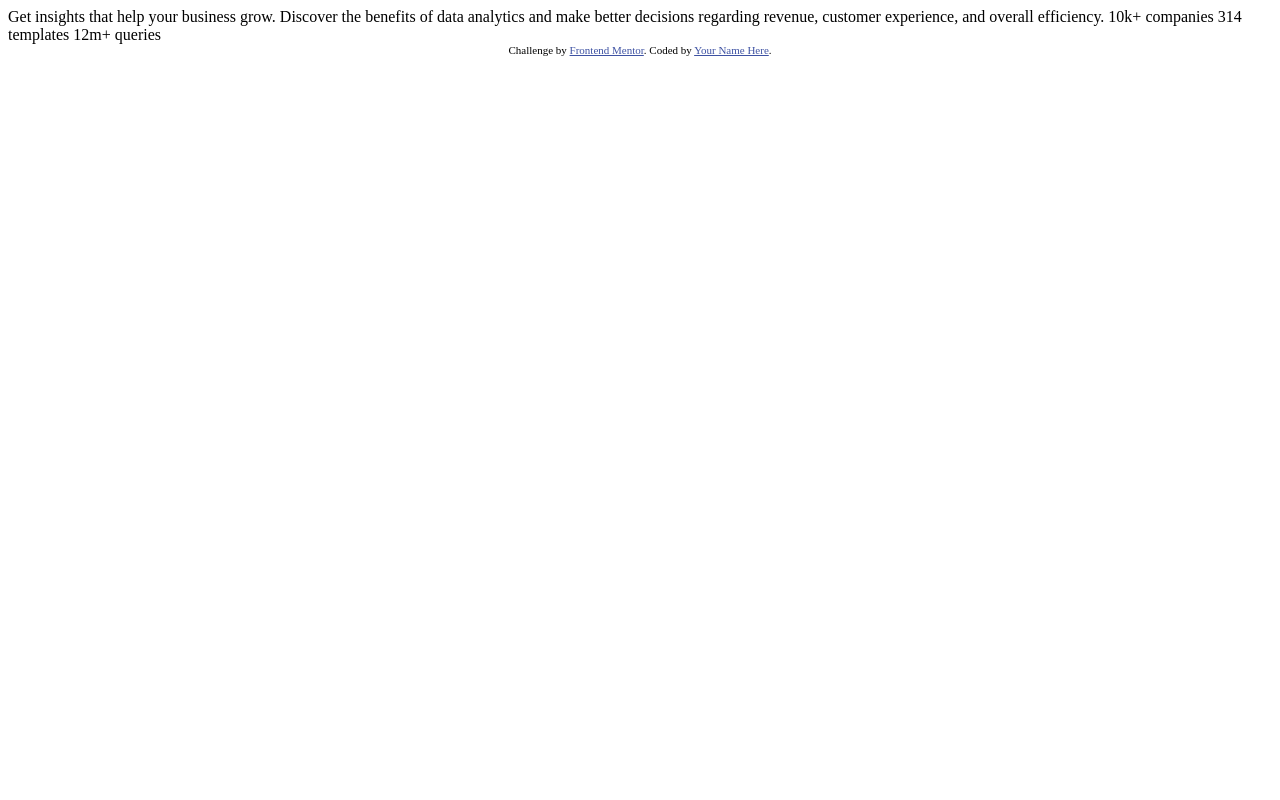
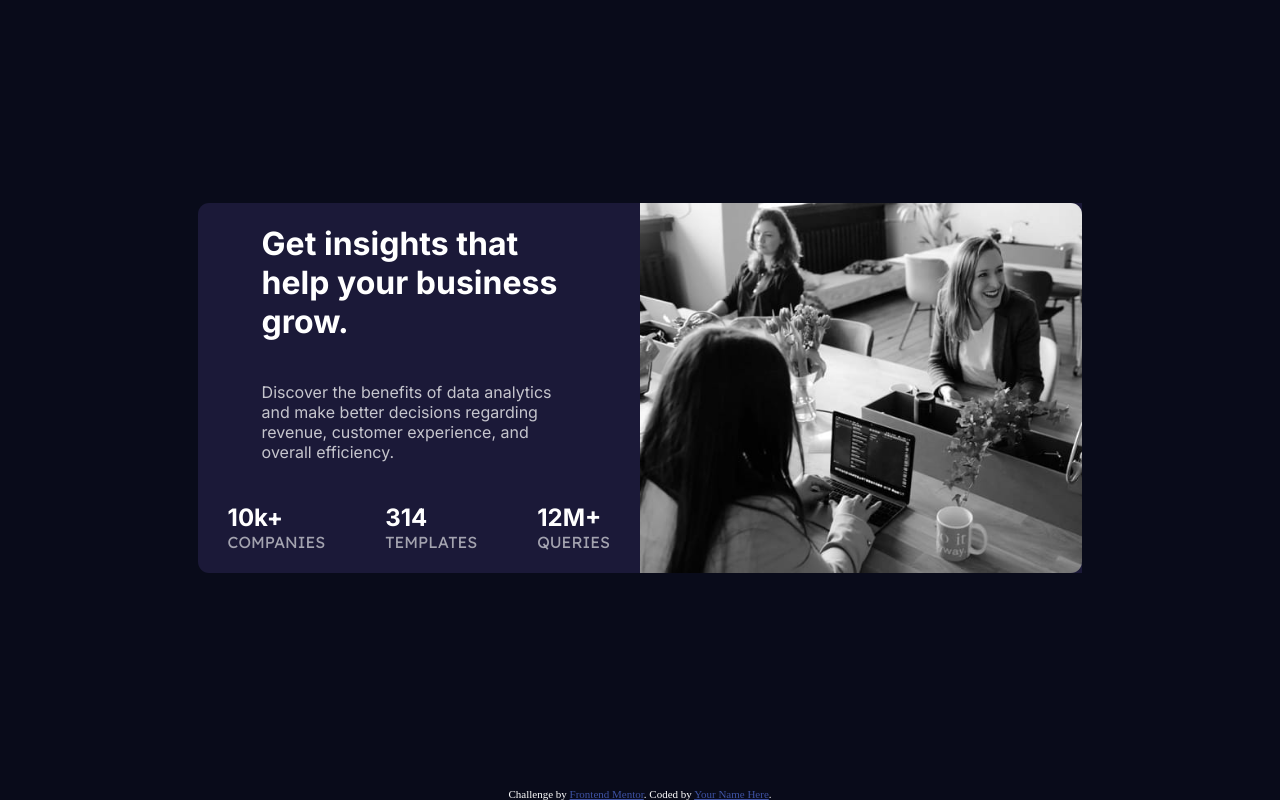
Before and after one commit to GatiMhersi/tarjeta-de-vista-previa-de-estadisticas, a plain HTML site: page index.html in a window 1280 px wide. Drawn offline with Linux system fonts and the light colour scheme.

Commit message:
Primer Edit
+ Ubicacion y desarrollo de elementos
+ Estilizacion de elementos

```diff
--- a/index.html
+++ b/index.html
@@ -10,24 +10,57 @@
 
   <!-- Feel free to remove these styles or customise in your own stylesheet 👍 -->
   <style>
-    .attribution { font-size: 11px; text-align: center; }
+    .attribution { color: white; font-size: 11px; text-align: center; }
     .attribution a { color: hsl(228, 45%, 44%); }
   </style>
+  <link rel="preconnect" href="https://fonts.googleapis.com">
+  <link rel="preconnect" href="https://fonts.gstatic.com" crossorigin>
+  <link href="https://fonts.googleapis.com/css2?family=Inter:wght@400;700&family=Lexend+Deca&display=swap" rel="stylesheet">
+  <link rel="stylesheet" href="styles.css">
 </head>
 <body>
+  <main>
+    <div class="info">
+      <div class="title">
+        <h1>Get insights that help your business grow.</h1>
+      </div>
+      <div class="description">
+        <p>
+          Discover the benefits of data analytics and make better decisions regarding revenue, customer
+          experience, and overall efficiency.
+        </p>
+      </div>
+      <div class="stats">
 
-  Get insights that help your business grow.
+        <div class="companies">
+          <h2>10k+</h2>
+          <h4>companies</h4>
+        </div>
 
-  Discover the benefits of data analytics and make better decisions regarding revenue, customer
-  experience, and overall efficiency.
+        <div class="templates">
+          <h2>314</h2>
+          <h4>templates</h4>
+        </div>
 
-  10k+ companies
-  314 templates
-  12m+ queries
+        <div class="queries">
+          <h2>12M+</h2>
+          <h4>queries</h4>
+        </div>
+      </div>
+    </div>
+    <div class="img-container">
+      <picture>
+        <source srcset="images/image-header-mobile.jpg" media="(max-width:375px)">
+        <img src="images/image-header-desktop.jpg" alt="Imagen de Rotulo">
+      </picture>
 
-  <div class="attribution">
-    Challenge by <a href="https://www.frontendmentor.io?ref=challenge" target="_blank">Frontend Mentor</a>.
-    Coded by <a href="#">Your Name Here</a>.
-  </div>
+    </div>
+  </main>
+  <footer>
+    <div class="attribution">
+      Challenge by <a href="https://www.frontendmentor.io?ref=challenge" target="_blank">Frontend Mentor</a>.
+      Coded by <a href="#">Your Name Here</a>.
+    </div>
+  </footer>
 </body>
 </html>
--- /dev/null
+++ b/styles.css
@@ -0,0 +1,83 @@
+body{
+  background-color: hsl(233, 47%, 7%);
+  height: 95vh;
+  display: flex;
+  justify-content: center;
+  align-items: center;
+}
+
+main{
+  background-color: hsl(244, 38%, 16%);
+  display: flex;
+  border-radius: 0.7rem 0 0 0.7rem;
+  width: 70%;
+}
+
+h1, h2, h4, p{
+  margin:0;
+}
+
+footer{
+  position: absolute;
+  bottom: 0;
+}
+
+.info{
+  display: flex;
+  flex-direction: column;
+  min-width: 50%;
+  justify-content: space-around;
+  align-items: center;
+}
+
+.title{
+  margin: 0 4rem;
+}
+
+.title h1{
+  color: hsl(0, 0%, 100%);
+  font-family: 'Inter';
+  font-weight: 700;
+
+}
+.description{
+  margin: 0 4rem;
+}
+
+.description p{
+  color: hsla(0, 0%, 100%, 0.75);
+  font-family: 'Inter';
+  font-weight: 400;
+}
+
+.stats h2{
+  color: hsl(0, 0%, 100%);
+  font-family: 'Inter';
+  font-weight: 700;
+}
+
+.stats{
+  margin: 0 4rem;
+  width: 100%;
+  display: flex;
+  justify-content: space-around;
+}
+
+.stats h4{
+  color: hsla(0, 0%, 100%, 0.6);
+  font-family: 'Lexend Deca';
+  font-weight: 400;
+  text-transform: uppercase;
+}
+
+.img-container{
+  width: 50%;
+  flex-basis: 50%;
+  flex-shrink: 0;
+}
+
+.img-container img{
+  width: 100%;
+  height: 100%;
+  border-radius: 0 0.7rem 0.7rem 0;
+}
```
